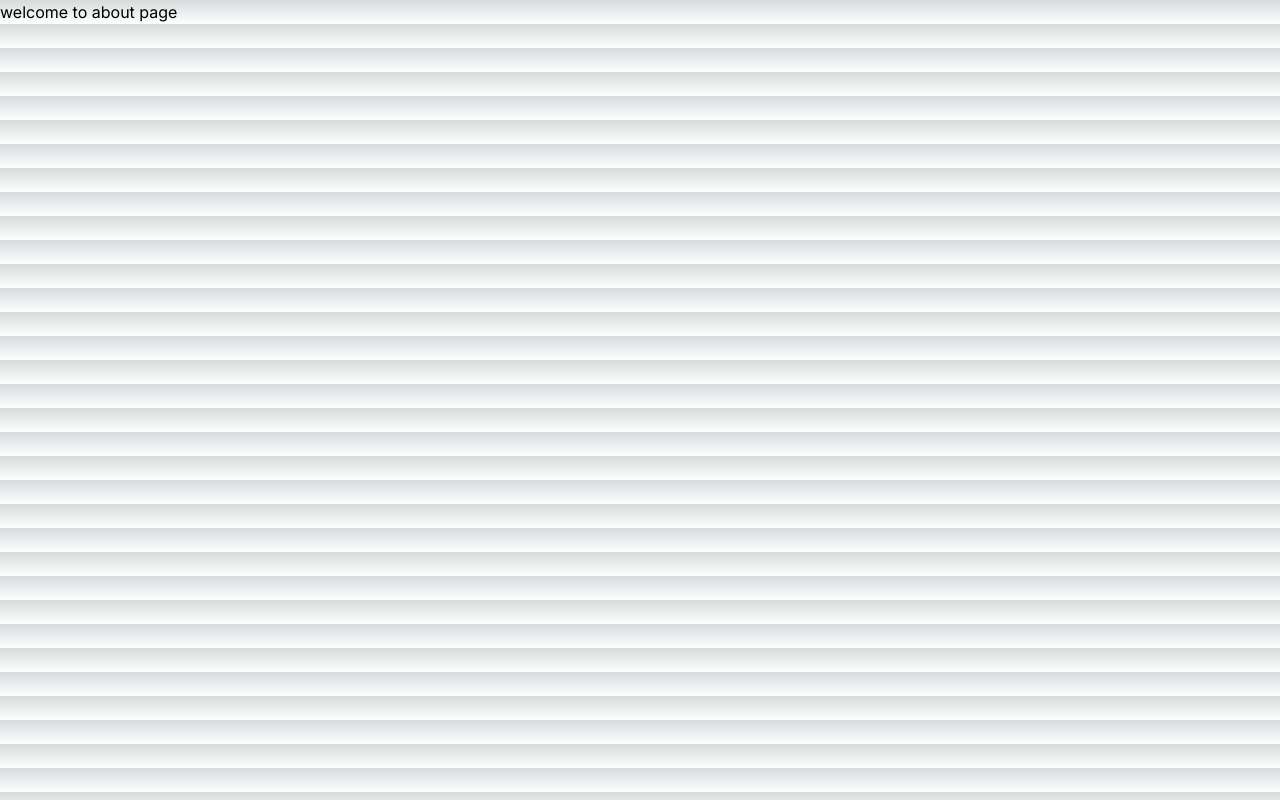
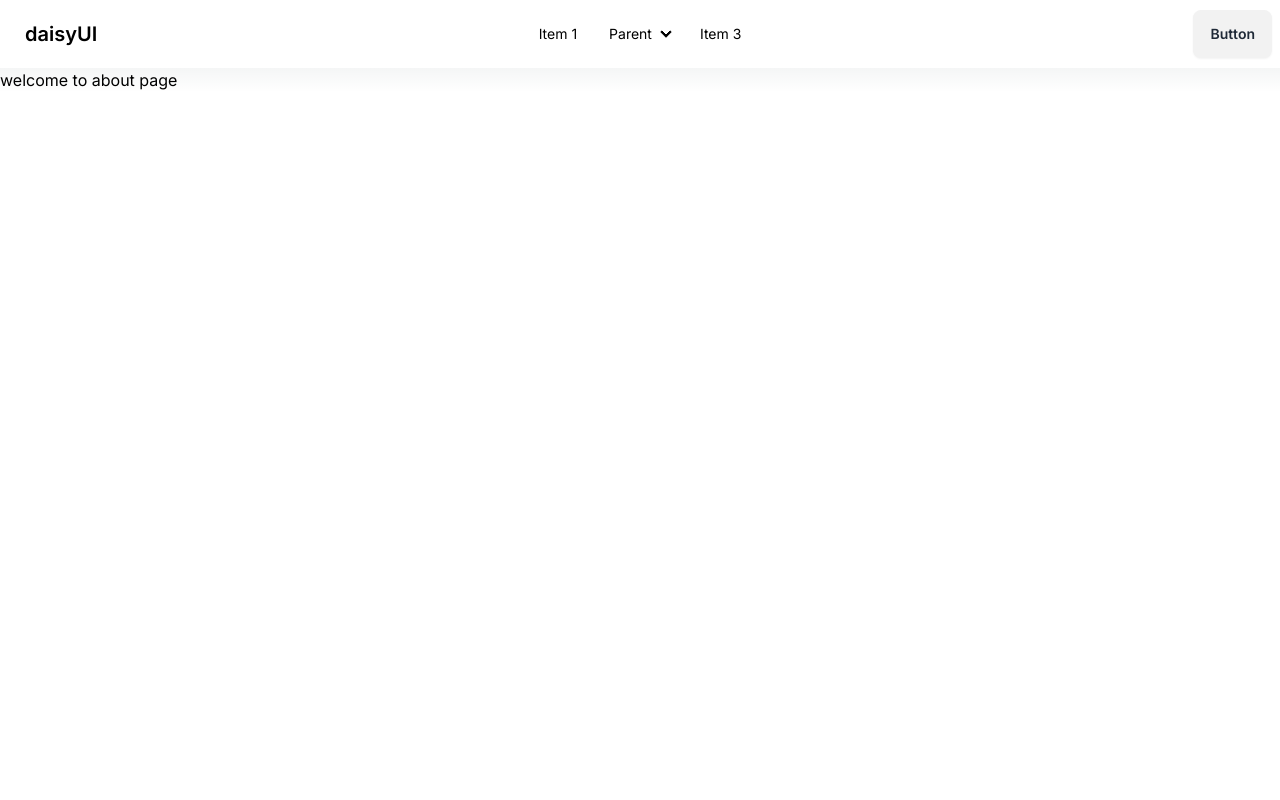
Before and after one commit to hrhabib07/my-first-next-js-app, a Next.js app: page /about in a window 1280 px wide. Built offline with nearby package versions, Linux system fonts and the light colour scheme.

Commit message:
client side rendering implemented

```diff
--- a/src/app/layout.js
+++ b/src/app/layout.js
@@ -1,5 +1,6 @@
 import { Inter } from "next/font/google";
 import "./globals.css";
+import Navbar from "@/components/Navbar/Navbar";
 
 const inter = Inter({ subsets: ["latin"] });
 
@@ -11,7 +12,10 @@
 export default function RootLayout({ children }) {
   return (
     <html lang="en">
-      <body className={inter.className}>{children}</body>
+      <body className={inter.className}>
+        <Navbar />
+        {children}
+      </body>
     </html>
   );
 }
--- a/src/components/Counter/Counter.jsx
+++ b/src/components/Counter/Counter.jsx
@@ -8,15 +8,15 @@
       <div className="text-2xl">
         <h1>Counter : {counterValue}</h1>
       </div>
-      <div>
+      <div className="flex gap-2">
         <button
-          className="p-2 border me-2"
+          className="btn btn-accent"
           onClick={() => setCounterValue(counterValue + 1)}
         >
           Increase
         </button>
         <button
-          className="p-2 border me-2"
+          className="btn btn-error"
           onClick={() => setCounterValue(counterValue - 1)}
         >
           Decrease
--- /dev/null
+++ b/src/components/Navbar/Navbar.jsx
@@ -0,0 +1,81 @@
+import React from "react";
+
+const Navbar = () => {
+  return (
+    <div>
+      <div className="navbar bg-base-100">
+        <div className="navbar-start">
+          <div className="dropdown">
+            <div tabIndex={0} role="button" className="btn btn-ghost lg:hidden">
+              <svg
+                xmlns="http://www.w3.org/2000/svg"
+                className="h-5 w-5"
+                fill="none"
+                viewBox="0 0 24 24"
+                stroke="currentColor"
+              >
+                <path
+                  strokeLinecap="round"
+                  strokeLinejoin="round"
+                  strokeWidth="2"
+                  d="M4 6h16M4 12h8m-8 6h16"
+                />
+              </svg>
+            </div>
+            <ul
+              tabIndex={0}
+              className="menu menu-sm dropdown-content bg-base-100 rounded-box z-[1] mt-3 w-52 p-2 shadow"
+            >
+              <li>
+                <a>Item 1</a>
+              </li>
+              <li>
+                <a>Parent</a>
+                <ul className="p-2">
+                  <li>
+                    <a>Submenu 1</a>
+                  </li>
+                  <li>
+                    <a>Submenu 2</a>
+                  </li>
+                </ul>
+              </li>
+              <li>
+                <a>Item 3</a>
+              </li>
+            </ul>
+          </div>
+          <a className="btn btn-ghost text-xl">daisyUI</a>
+        </div>
+        <div className="navbar-center hidden lg:flex">
+          <ul className="menu menu-horizontal px-1">
+            <li>
+              <a>Item 1</a>
+            </li>
+            <li>
+              <details>
+                <summary>Parent</summary>
+                <ul className="p-2">
+                  <li>
+                    <a>Submenu 1</a>
+                  </li>
+                  <li>
+                    <a>Submenu 2</a>
+                  </li>
+                </ul>
+              </details>
+            </li>
+            <li>
+              <a>Item 3</a>
+            </li>
+          </ul>
+        </div>
+        <div className="navbar-end">
+          <a className="btn">Button</a>
+        </div>
+      </div>
+    </div>
+  );
+};
+
+export default Navbar;
--- a/tailwind.config.js
+++ b/tailwind.config.js
@@ -14,5 +14,5 @@
       },
     },
   },
-  plugins: [],
+  plugins: [require("daisyui")],
 };
```
Also changed, not shown: package.json (+6 -5 lines), 1 other file (tests, documents, lock files or other folders).
